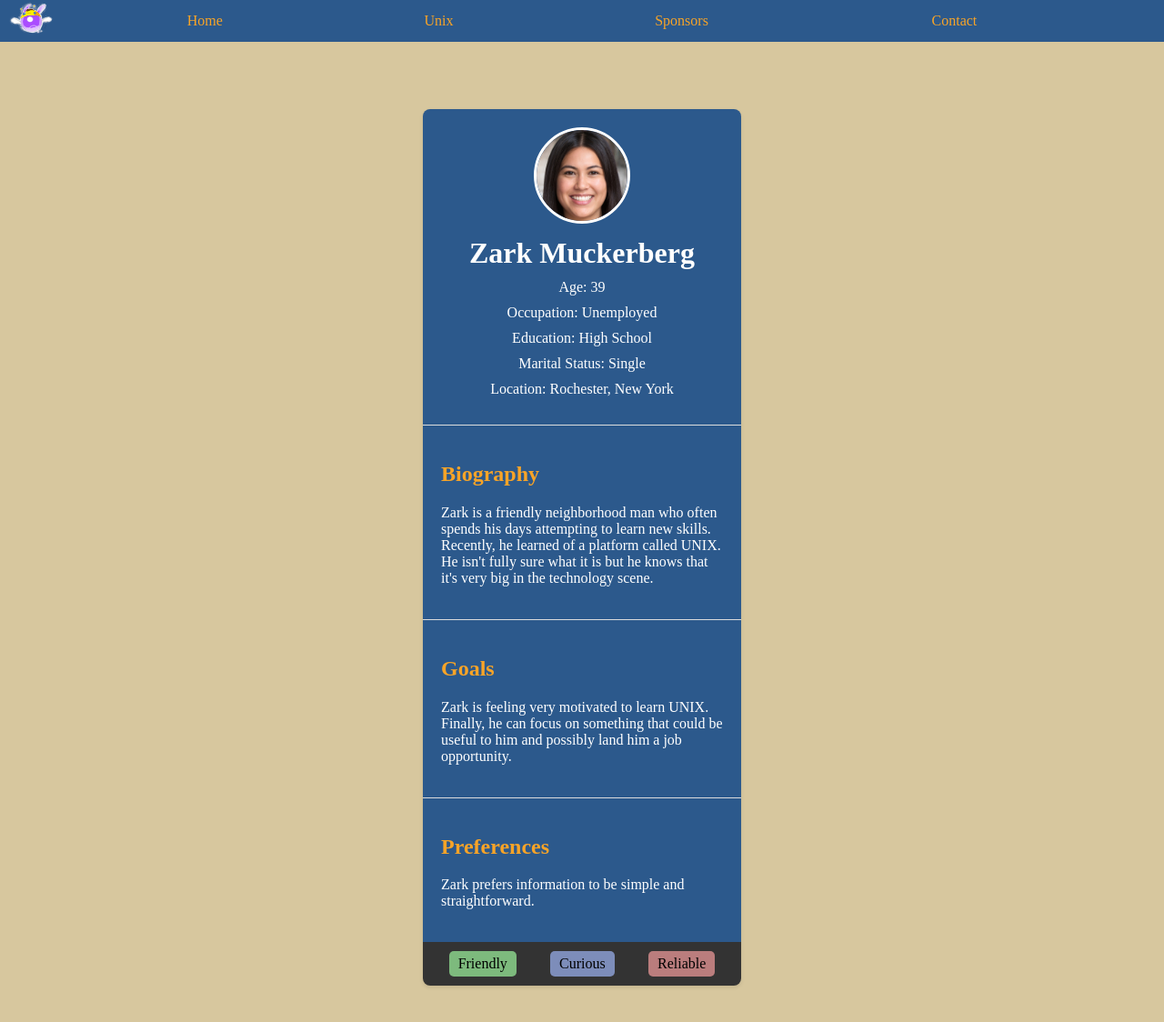
After one commit to Kaiirros/ISTE240-Roasted-Duck, a PHP site: page /sponsors.php in a window 1280 px wide. The commit adds this page. Shown: the whole page at 91% size. Run offline with PHP 8.4, Linux system fonts and the light colour scheme.

Commit message:
sponsors

```diff
--- a/assets/css/style.css
+++ b/assets/css/style.css
@@ -498,7 +498,7 @@ INTRO PAGE
     border: 1px solid #2c598c;
     border-radius: 5px;
     padding: 5px 10px;
-    transition: background-color 0.3s, color 0.3s;
+    transition: transform 0.3s ease, box-shadow 0.3s ease;
 }
 
 .contact_link:hover {
@@ -519,7 +519,7 @@ INTRO PAGE
     padding: 10px;
     background-color: #2c598c;
     color: #F8A427;
-    transition: transform 0.3s ease-in-out, box-shadow 0.3s ease-in-out;
+    transition: transform 0.3s ease, box-shadow 0.3s ease;
 }
 
 .duke{
@@ -534,6 +534,84 @@ INTRO PAGE
 
 .contact_image{
     margin-left: 42px;
+}
+
+/* sponsors */
+
+
+.profile-card {
+    width: 350px;
+    margin: 40px auto;
+    border-radius: 8px;
+    overflow: hidden;
+    box-shadow: 0 2px 4px rgba(0, 0, 0, 0.1);
+    transition: transform 0.3s ease, box-shadow 0.3s ease;
+    cursor: pointer;
+}
+
+
+.profile-header {
+    background-color: #2c598c;
+    color: #fff;
+    text-align: center;
+    padding: 20px;
+}
+
+.profile-photo {
+    width: 100px;
+    height: 100px;
+    border-radius: 50%;
+    border: 3px solid #fff;
+}
+
+.profile-header h1, .profile-header p {
+    margin: 10px 0;
+}
+
+
+.profile-biography,
+.profile-goals,
+.profile-preferences {
+    background-color: #2c598c;
+    color: #fff;
+    padding: 20px;
+    border-top: 1px solid #ddd;
+}
+
+.profile-biography h2, .profile-goals h2, .profile-preferences h2 {
+    color: #F8A427;
+}
+
+
+.profile-traits {
+    background-color: #333;
+    padding: 10px;
+    display: flex;
+    justify-content: space-around;
+}
+
+.trait {
+    padding: 5px 10px;
+    border-radius: 5px;
+    margin: 0 5px;
+}
+
+.friendly {
+    background-color: #7dba7d;
+}
+
+.curious {
+    background-color: #7d8dba;
+}
+
+.reliable {
+    background-color: #ba7d7d;
+}
+
+
+.profile-card:hover {
+    transform: scale(1.05);
+    box-shadow: 0 5px 15px rgba(0, 0, 0, 0.3);
 }
 
 /*
--- a/assets/inc/nav.php
+++ b/assets/inc/nav.php
@@ -16,16 +16,18 @@
     </div>
 
     <div class="dropdown">
-    <button class="dropbtn active" >Unix</button>
-    <div class="dropdown-content">
-        <a href="tutorial.php" >Tutorials</a>
-        <a href="Quizlanding.php" >Quizzes</a>
+        <button class="dropbtn active" >Unix</button>
+        <div class="dropdown-content">
+            <a href="tutorial.php" >Tutorials</a>
+            <a href="Quizlanding.php" >Quizzes</a>
 
-    </div>
+        </div>
     </div>
 
     <div class="dropdown">
-    <button class="dropbtn active" >Sponsors</button>
+    <a href="sponsors.php" onsubmit="return false"
+        ><button class="dropbtn">Sponsors</button></a
+    >
     <div class="dropdown-content">
 
     </div>
--- /dev/null
+++ b/sponsors.php
@@ -0,0 +1,56 @@
+<?php
+  $path='./';
+  $page='Roasted Duck';
+  include $path . 'assets/inc/header.php';
+?>
+
+<body class="tutorial-body">
+
+<?php
+  $path='./';
+  $page='Roasted Duck';
+  include $path . 'assets/inc/nav.php';
+?>
+
+
+<br>
+<br>
+<br>
+<br>
+<div class="profile-card">
+    <div class="profile-header">
+        <img src="assets/images/zark-profile.jpeg" alt="Zark Muckerberg" class="profile-photo">
+        <h1>Zark Muckerberg</h1>
+        <p>Age: 39</p>
+        <p>Occupation: Unemployed</p>
+        <p>Education: High School</p>
+        <p>Marital Status: Single</p>
+        <p>Location: Rochester, New York</p>
+    </div>
+    <div class="profile-biography">
+        <h2>Biography</h2>
+        <p>Zark is a friendly neighborhood man who often spends his days attempting to learn new skills. Recently, he learned of a platform called UNIX. He isn't fully sure what it is but he knows that it's very big in the technology scene.</p>
+    </div>
+    <div class="profile-goals">
+        <h2>Goals</h2>
+        <p>Zark is feeling very motivated to learn UNIX. Finally, he can focus on something that could be useful to him and possibly land him a job opportunity.</p>
+    </div>
+    <div class="profile-preferences">
+        <h2>Preferences</h2>
+        <p>Zark prefers information to be simple and straightforward.</p>
+    </div>
+    <div class="profile-traits">
+        <span class="trait friendly">Friendly</span>
+        <span class="trait curious">Curious</span>
+        <span class="trait reliable">Reliable</span>
+    </div>
+</div>
+
+
+
+
+<?php
+  $path='./';
+  $page='Roasted Duck';
+  include $path . 'assets/inc/footer.php';
+?>
```
Also changed, not shown: assets/images/image.png (deleted), assets/images/zark-profile.jpeg (added).
